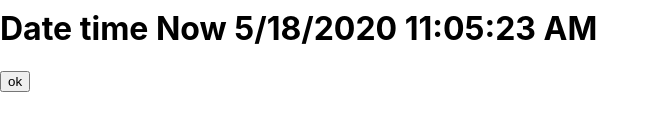
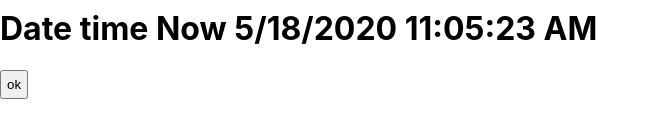
Before and after one commit to galkin-anton/kalash-lena.com, a React (Create React App) app: page / in a window 1280 px wide. Shown: the part 254-392 px from the top of the page, without its empty margins (0-659 px from the left). Built offline with nearby package versions, Linux system fonts and the light colour scheme.

Commit message:
Добавил scss

```diff
--- a/package.json
+++ b/package.json
@@ -33,6 +33,7 @@
     ]
   },
   "devDependencies": {
-    "react-scripts": "^3.4.1"
+    "react-scripts": "^3.4.1",
+    "sass": "^1.26.5"
   }
 }
--- /dev/null
+++ b/src/button.scss
@@ -0,0 +1,3 @@
+button {
+    padding: 5px;
+}
--- a/src/index.js
+++ b/src/index.js
@@ -1,6 +1,7 @@
 import React from 'react';
 import ReactDOM from 'react-dom';
 import './index.css';
+import './button.scss';
 import * as serviceWorker from './serviceWorker';
 
 class HelloWorld extends React.Component {
```
